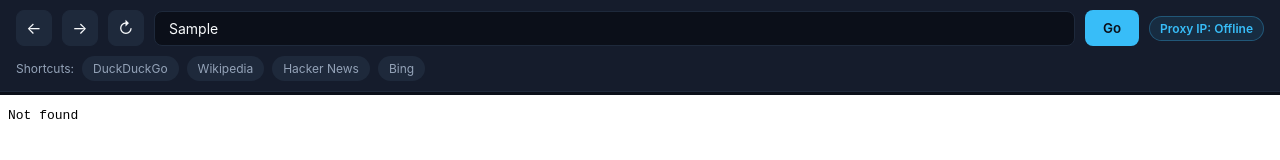
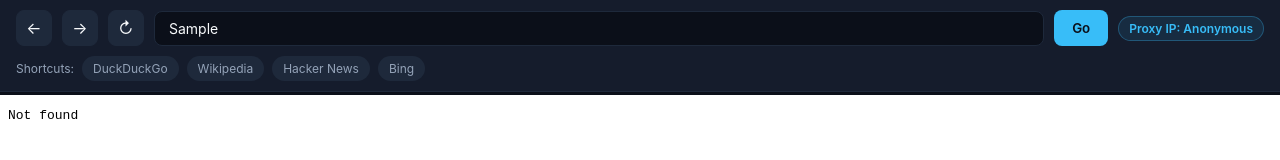
Before and after one commit to awski888/my-proxy-app, a website: page public/index.html in a window 1280 px wide. Both pictures are taken after typing "Sample" into the empty fields and a click on the button "Go". Drawn offline with Linux system fonts and the light colour scheme; no server answers.

Commit message:
Update index.html

```diff
--- a/public/index.html
+++ b/public/index.html
@@ -139,16 +139,16 @@
             <button class="nav-btn" onclick="reloadFrame()" title="Reload">↻</button>
 
             <div class="address-bar-wrapper">
-                <input type="text" id="urlInput" class="address-bar" placeholder="Enter URL or search term (e.g. games, wikipedia.org)..." onkeydown="handleKeyPress(event)">
+                <input type="text" id="urlInput" class="address-bar" placeholder="Enter URL or search query (e.g. games, wikipedia.org)..." onkeydown="handleKeyPress(event)">
             </div>
 
             <button class="go-btn" onclick="navigate()">Go</button>
-            <div class="ip-badge" id="ipDisplay">IP: Loading...</div>
+            <div class="ip-badge" id="ipDisplay">Proxy IP: Anonymous</div>
         </div>
 
         <div class="quick-links">
             <span style="color: var(--text-muted);">Shortcuts:</span>
-            <span class="chip" onclick="quickNav('https://duckduckgo.com')">DuckDuckGo</span>
+            <span class="chip" onclick="quickNav('https://html.duckduckgo.com/html/')">DuckDuckGo</span>
             <span class="chip" onclick="quickNav('https://www.wikipedia.org')">Wikipedia</span>
             <span class="chip" onclick="quickNav('https://news.ycombinator.com')">Hacker News</span>
             <span class="chip" onclick="quickNav('https://bing.com')">Bing</span>
@@ -159,19 +159,8 @@
     <iframe id="viewport" src="about:blank" onload="finishLoading()"></iframe>
 
     <script>
-        async function fetchIP() {
-            try {
-                const res = await fetch('/api/my-ip');
-                const data = await res.json();
-                document.getElementById('ipDisplay').innerText = `Proxy IP: ${data.ip}`;
-            } catch {
-                document.getElementById('ipDisplay').innerText = `Proxy IP: Offline`;
-            }
-        }
-
         function startLoading() {
-            const loader = document.getElementById('loader');
-            loader.style.width = '70%';
+            document.getElementById('loader').style.width = '70%';
         }
 
         function finishLoading() {
@@ -188,7 +177,7 @@
 
             let targetUrl = input;
             if (!input.includes('.') || input.includes(' ')) {
-                targetUrl = `https://duckduckgo.com/?q=${encodeURIComponent(input)}`;
+                targetUrl = `https://html.duckduckgo.com/html/?q=${encodeURIComponent(input)}`;
             } else if (!/^https?:\/\//i.test(input)) {
                 targetUrl = 'https://' + input;
             }
@@ -218,8 +207,6 @@
         function historyForward() {
             try { document.getElementById('viewport').contentWindow.history.forward(); } catch (e) {}
         }
-
-        fetchIP();
     </script>
 </body>
 </html>
```
